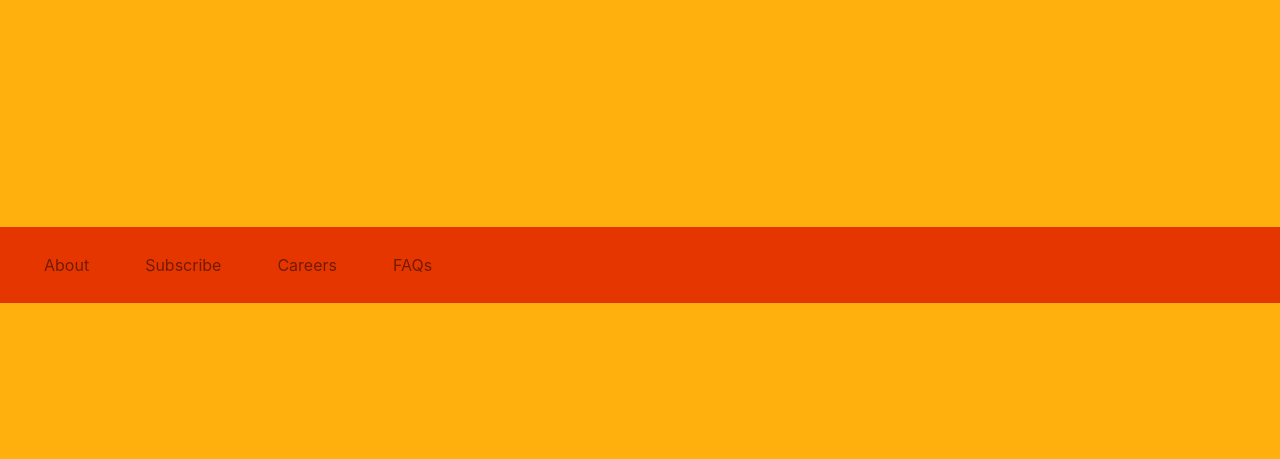
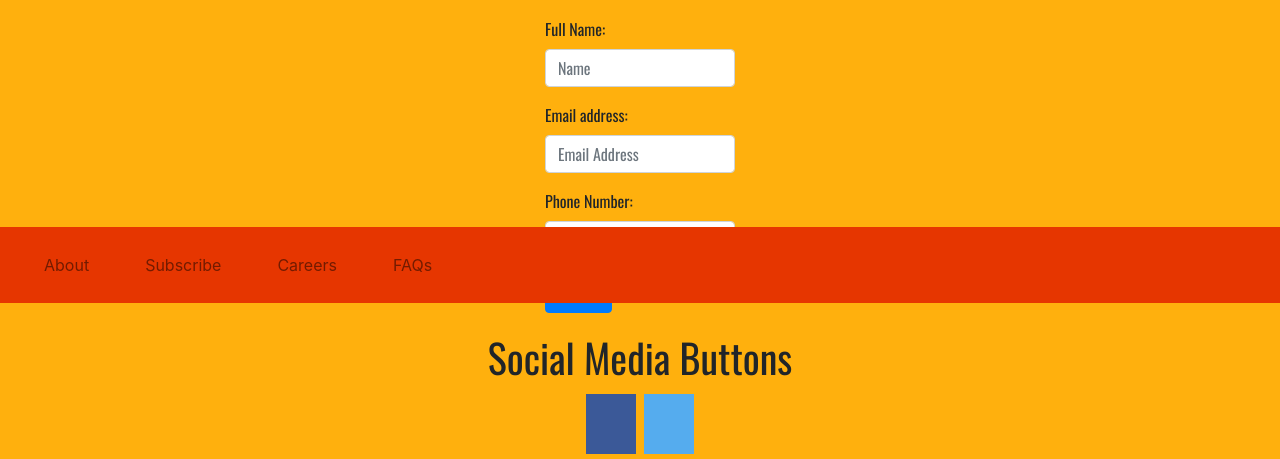
Before and after one commit to jeremywp/Rockey-Burgers, a website: page subscribe.html in a window 1280 px wide. Shown: the part 497-956 px from the top of the page. Before the commit the page ends 800 px from the top, so only its background shows below. Drawn offline with nearby package versions, Linux system fonts and the light colour scheme.

Commit message:
social finished

```diff
--- a/scss/style.scss
+++ b/scss/style.scss
@@ -146,8 +146,38 @@ body {
   .card-row{
     flex-direction: row;
     justify-content: space-evenly;
+    align-items: center;
     margin-bottom: 30px;
     .card-text{
       margin-bottom: 2px;
     }
   }
+
+  .social{
+    margin-top: 20px;
+  }
+
+.icon-row{
+  flex-direction: row;
+  justify-content: space-between;
+}
+
+.fa {
+  padding: 20px;
+  font-family: none, serif;
+  font-size: 20px;
+  width: 50px;
+  text-align: center;
+  text-decoration: none;
+  margin: 5px 2px;
+}
+
+.fa-facebook {
+  background: #3B5998;
+  color: white;
+}
+
+.fa-twitter {
+  background: #55ACEE;
+  color: white;
+}
--- a/subscribe.html
+++ b/subscribe.html
@@ -4,10 +4,11 @@
     <meta charset="UTF-8">
     <title>Subscribe</title>
     <link rel="stylesheet" href="https://stackpath.bootstrapcdn.com/bootstrap/4.1.3/css/bootstrap.min.css" integrity="sha384-MCw98/SFnGE8fJT3GXwEOngsV7Zt27NXFoaoApmYm81iuXoPkFOJwJ8ERdknLPMO" crossorigin="anonymous">
+    <link rel="stylesheet" href="https://cdnjs.cloudflare.com/ajax/libs/font-awesome/4.7.0/css/font-awesome.min.css">
     <link rel="stylesheet" href="css/style.css" type="text/css">
 </head>
 <body>
-    <nav class="navbar navbar-expand-lg navbar-light">
+    <nav class="navbar navbar-expand-lg navbar-light navbar-top">
         <div class="logo">
             <a class="navbar-brand" href="index.html"><img src="images/logo02.png"></a>
         </div>
@@ -28,6 +29,7 @@
             </ul>
         </div>
     </nav>
+
     <div class="jumbotron jumbotron-fluid hero">
     </div>
 
@@ -37,6 +39,33 @@
             Don't miss out on discounts
         </div>
     </div>
+
+    <div class="container">
+        <form>
+            <div class="form-group">
+                <label for="name">Full Name:</label>
+                <input type="text" class="form-control" id="name" placeholder="Name">
+            </div>
+            <div class="form-group">
+                <label for="email">Email address:</label>
+                <input type="email" class="form-control" id="email" aria-describedby="emailHelp" placeholder="Email Address">
+            </div>
+            <div class="form-group">
+                <label for="phone">Phone Number:</label>
+                <input type="tel" class="form-control" id="phone" placeholder="Phone Number">
+            </div>
+
+            <button type="submit" class="btn btn-primary">Submit</button>
+        </form>
+
+        <h1 class="social">Social Media Buttons</h1>
+
+        <div class="icon-row">
+            <a href="http://www.facebook.com/keyburgers" class="fa fa-facebook fa-2x"></a>
+            <a href="http://www.twitter.com/keyburgers " class="fa fa-twitter"></a>
+        </div>
+    </div>
+
 
     <nav class="navbar fixed-bottom navbar-expand-lg navbar-light">
         <ul class="navbar-nav bottomnav">
```
Also changed, not shown: css/style.css.
